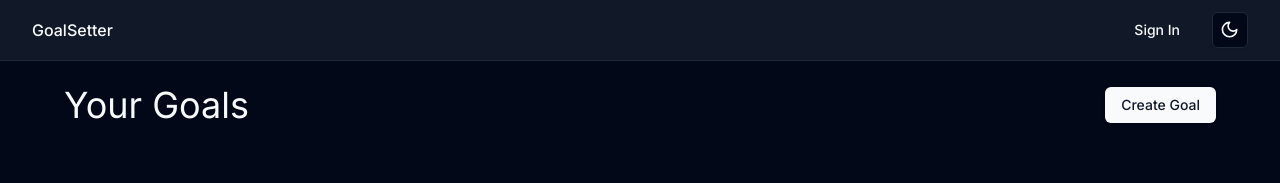
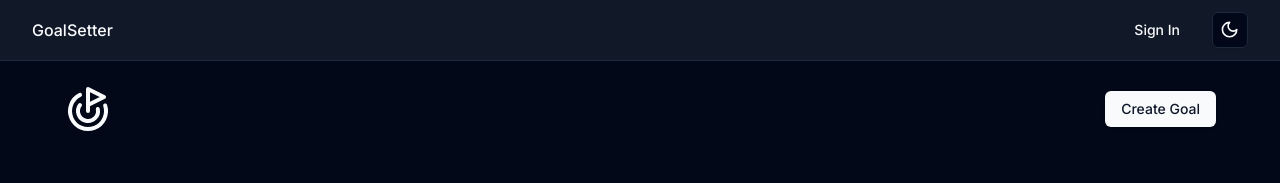
Before and after one commit to Lyriczzzz/goal-setter, a React (Vite) app: page /your-goals in a window 1280 px wide. Shown: the top 183 px of the page. Built offline with nearby package versions, Linux system fonts and the light colour scheme; no server answers.

Commit message:
feat: replace the title with an icon

```diff
--- a/src/pages/your-goals/your-goals.tsx
+++ b/src/pages/your-goals/your-goals.tsx
@@ -5,6 +5,7 @@ import { doc, collection, getDocs } from 'firebase/firestore'
 import { useState, useEffect } from 'react'
 import { Link } from 'react-router-dom'
 import { UserGoalCard } from './user-goal-card'
+import { GoalIcon } from 'lucide-react'
 
 export type GoalProps = {
   name: string
@@ -38,7 +39,7 @@ export function YourGoals() {
   return (
     <main className="container mx-auto space-y-16">
       <div className="flex items-center justify-between">
-        <h1 className="text-4xl">Your Goals</h1>
+        <GoalIcon className="size-12" />
         <Button asChild>
           <Link to="/create-goal">Create Goal</Link>
         </Button>
```
